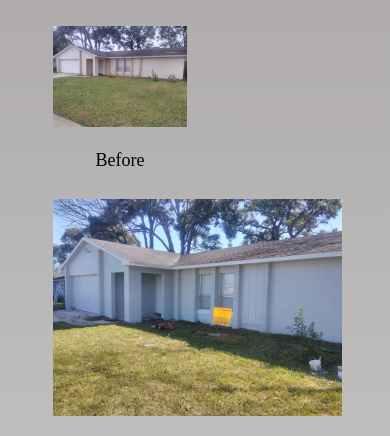
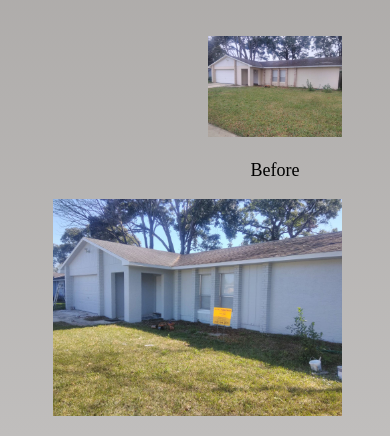
Before and after one commit to hs102456/ASAP, a plain HTML site: page photos.html in a window 390 px wide. Shown: the part 385-821 px from the top of the page. Drawn offline with Linux system fonts and the light colour scheme.

Commit message:
Update asapcss.css

```diff
--- a/asapcss.css
+++ b/asapcss.css
@@ -103,10 +103,6 @@ ul {
             height:auto;
             margin-left: 0px;
         }
-
-        .before{
-            transform: translate(-155px, -10px);
-        }
         }
     }
 
```
